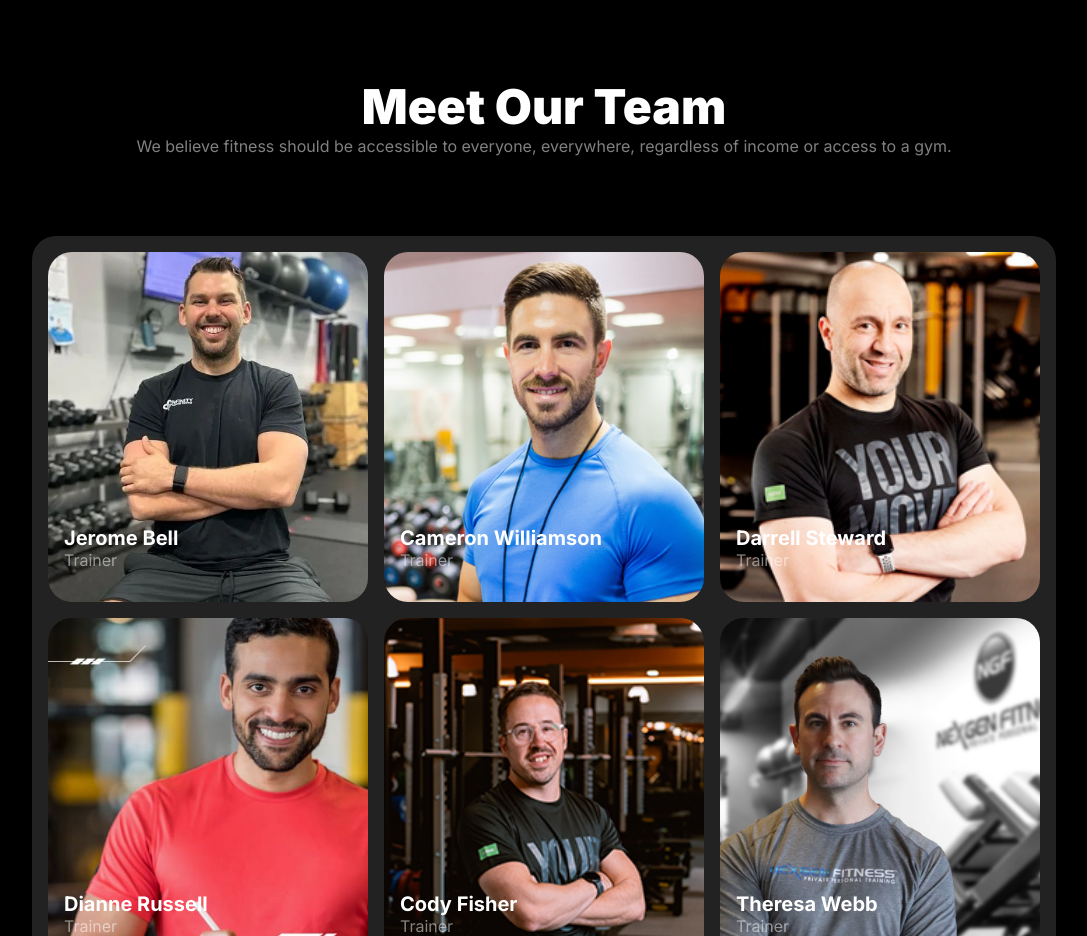
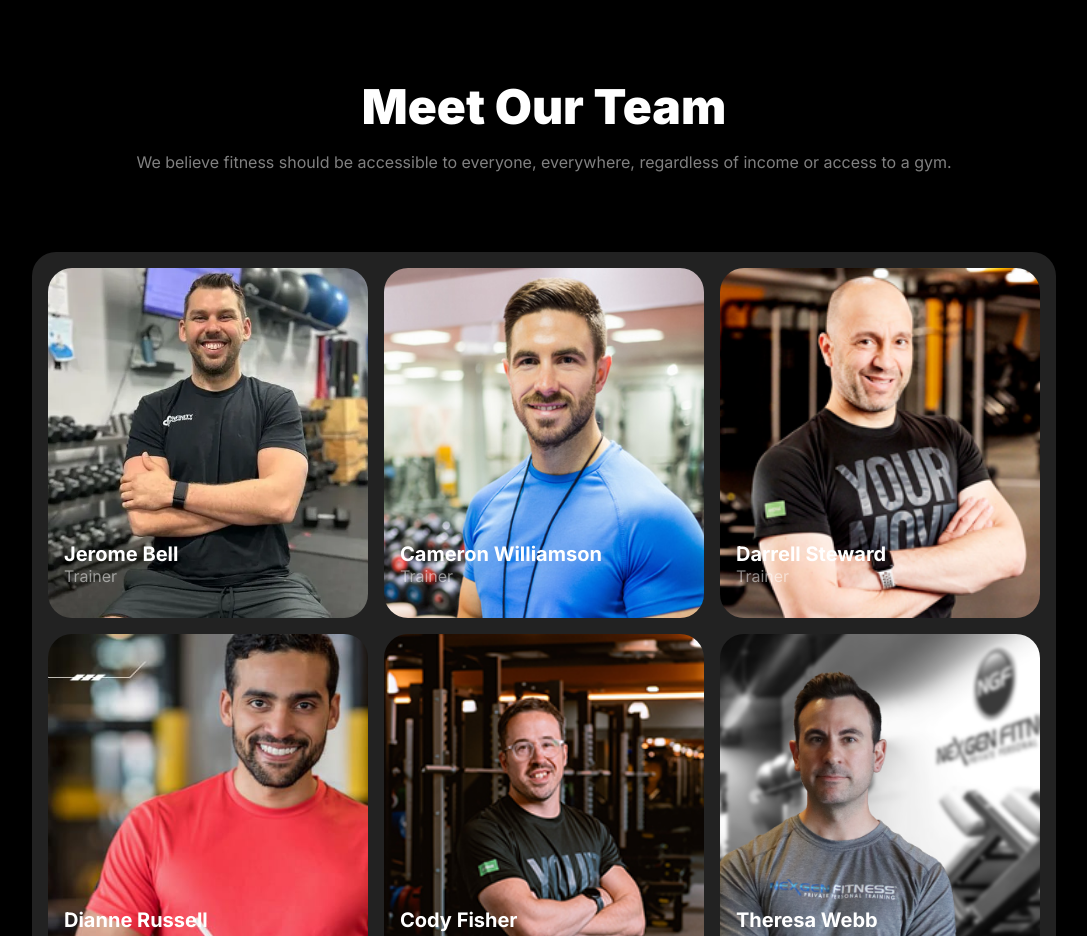
Before and after one commit to mazharul90007/Fitness, a plain HTML site: page index.html in a window 1280 px wide. Shown: the part 2420-3356 px from the top of the page, without its empty margins (96-1183 px from the left). Drawn offline with Linux system fonts and the light colour scheme.

Commit message:
team description p padding added

```diff
--- a/assets/css/style.css
+++ b/assets/css/style.css
@@ -376,7 +376,9 @@ td {
     text-align: center;
     margin: 80px 0;
 }
-
+.team-description p{
+    margin-top: 1rem;
+}
 .team-card-identity h5 {
     font-size: 1.25rem;
     color: var(--primaryColor);
```
